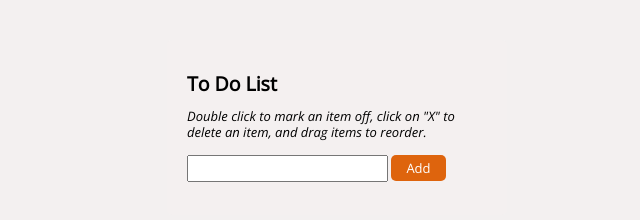
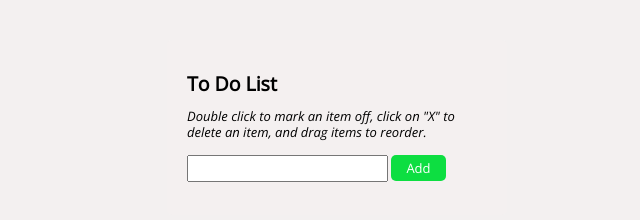
Before and after one commit to jmahanera/to-do-list-App, a plain HTML site: page index.html in a window 1280 px wide. Shown: the whole page, without its empty margins (303-943 px from the left). Drawn offline with nearby package versions, Linux system fonts and the light colour scheme.

Commit message:
Button color changed to green

```diff
--- a/css/style.css
+++ b/css/style.css
@@ -24,7 +24,7 @@ padding: 4px 15px 4px 5px;
 /*button style*/
 #button{
 display: inline-block;
-background-color:#de640d;
+background-color:#0dde41;
 color:#ffffff;
 border-radius: 5px;
 text-align:center;
```
